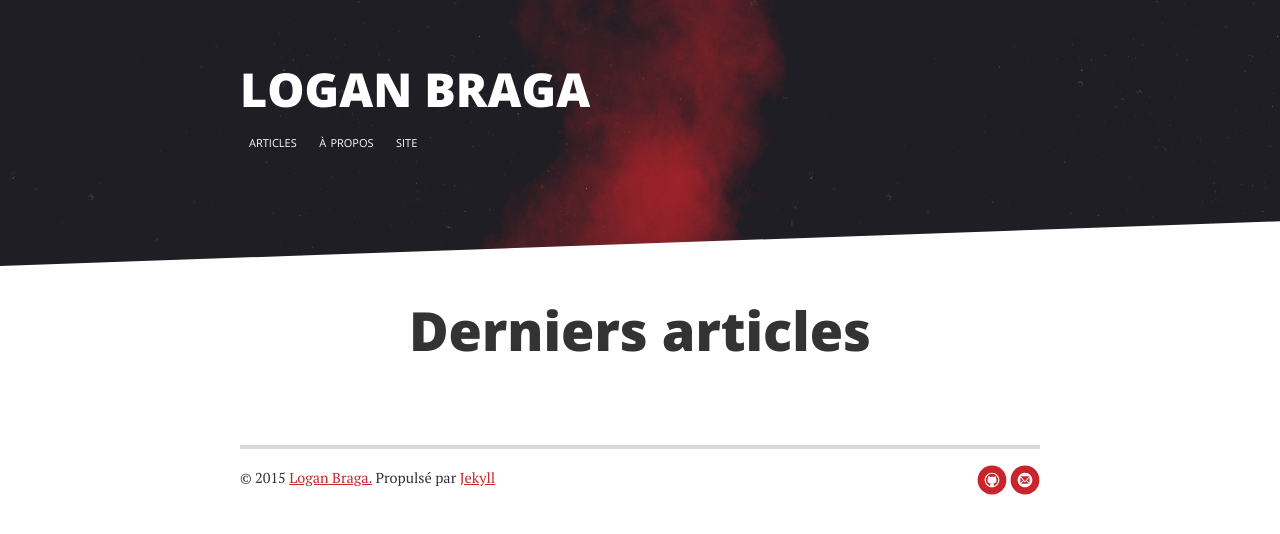
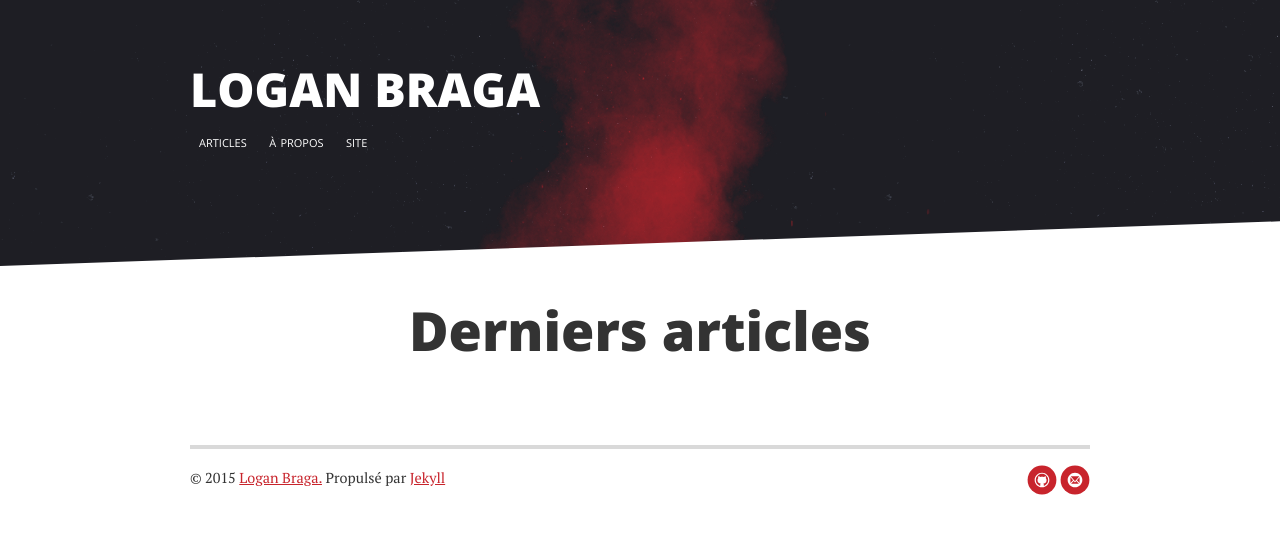
Before and after one commit to logan-montellimard-braga/blog.loganbraga.fr, a Jekyll site: the page built from index.html, in a window 1280 px wide. Shown: the top 534 px of the page. Built offline with Jekyll 4.4.1, drawn with Linux system fonts in a browser that asks for light colours; nearby versions of some CDN libraries; Markdown is read by kramdown in place of the engine named in the settings; the list of posts is cut into pages by our own code.

Commit message:
Larger container

```diff
--- a/assets/scss/breakpoints/_800up.scss
+++ b/assets/scss/breakpoints/_800up.scss
@@ -31,7 +31,7 @@ a {
 }
 
 .container {
-	@include container(800px);
+	@include container(900px);
 	padding: 0;
 }
 
@@ -79,7 +79,7 @@ HEADER STYLING
 		-webkit-transform: translateY(-50%);
 		-ms-transform: translateY(-50%);
 		transform: translateY(-50%);
-		@include container(800px);
+		@include container(900px);
 	}
 
 	h1 {
@@ -231,7 +231,7 @@ FOOTER STYLES
 
 	.container {
 		padding: 1rem 0;
-		@include container(800px);
+		@include container(900px);
 	}
 }
 
```
Also changed, not shown: assets/css/style.css.
